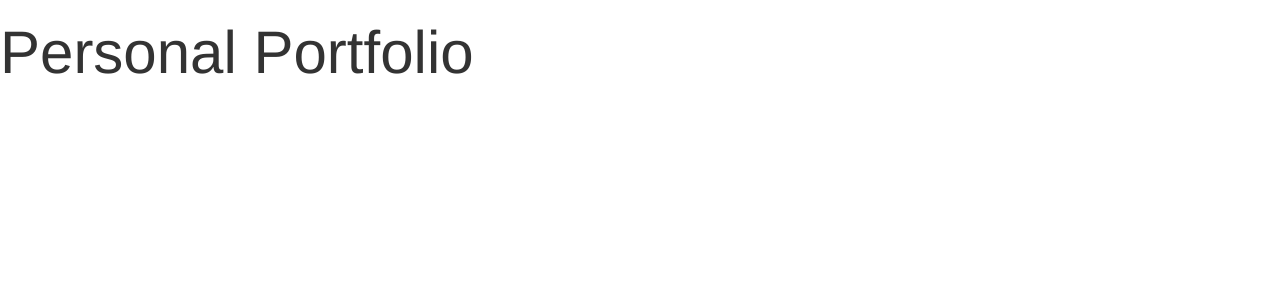
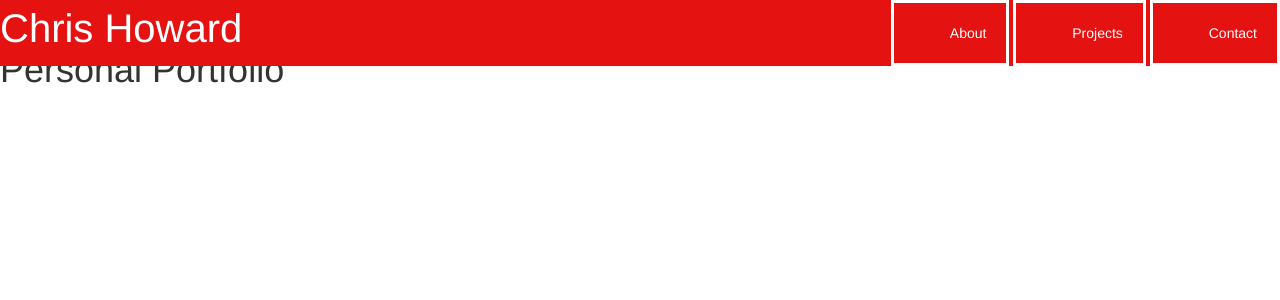
Before and after one commit to Crazysaxer/Personal-Portfolio, a PHP site: page /mainPage.html in a window 1280 px wide. Shown: the top 300 px of the page. Run offline with PHP 8.4, Linux system fonts and the light colour scheme.

Commit message:
basic layout

```diff
--- a/mainPage.html
+++ b/mainPage.html
@@ -2,8 +2,41 @@
     <title>Personal Portfolio</title>
     <link rel="stylesheet" href="https://maxcdn.bootstrapcdn.com/bootstrap/3.3.7/css/bootstrap.min.css">
     <link rel="stylesheet" href="stylesheet.css">
+    <!--Refresher for development. Every 1 seconds-->
+    <meta http-equiv="refresh" content="1">
 </head>
 
 <body>
-    <h1>Personal Portfolio</h1>
+    <nav id="navbar">
+        <header id="name">Chris Howard</header>
+        <ul>
+            <li><a href="#about">About</a></li>
+            <li><a href="#projects">Projects</a></li>
+            <li><a href="#contact">Contact</a></li>
+        </ul>
+    </nav>
+
+    <div id="welcome-section">
+        <h1>Personal Portfolio</h1>
+
+    </div>
+
+    <div id="projects">
+        <!-- contain at least one element with a class of project-tile to hold a project. -->
+        <!-- should contain at least one link to a project. -->
+    </div>
+
+    <div id="contact">
+
+    </div>
+
+    <div id="after">
+
+    </div>
+
+    <div id="credit">
+
+    </div>
+
+
 </body>
--- /dev/null
+++ b/script.js
@@ -0,0 +1 @@
+var height = document.documentElement.clientHeight;
--- a/stylesheet.css
+++ b/stylesheet.css
@@ -1,3 +1,43 @@
-h1 {
-    font-size: 60px;
+#name {
+    position: fixed;
+    font-size: 40px;
 }
+
+#navbar a {
+    text-decoration: none;
+    color: white;
+}
+
+#navbar li {
+    padding: 20px;
+    margin: 0px;
+    border: solid;
+    display: inline-block;
+    padding-left: 4em;
+}
+
+#navbar ul:first-child {
+
+}
+
+#navbar li:hover {
+    /* style this later */
+}
+
+#navbar ul {
+    text-decoration: none;
+    margin: 0px;
+    text-align: right;
+}
+
+#navbar {
+    background-color: #e51212;
+    width: 100%;
+    position: fixed;
+    top: 0px;
+    color: white;
+}
+
+#welcome-section {
+    margin-top: 50px;
+}
```
